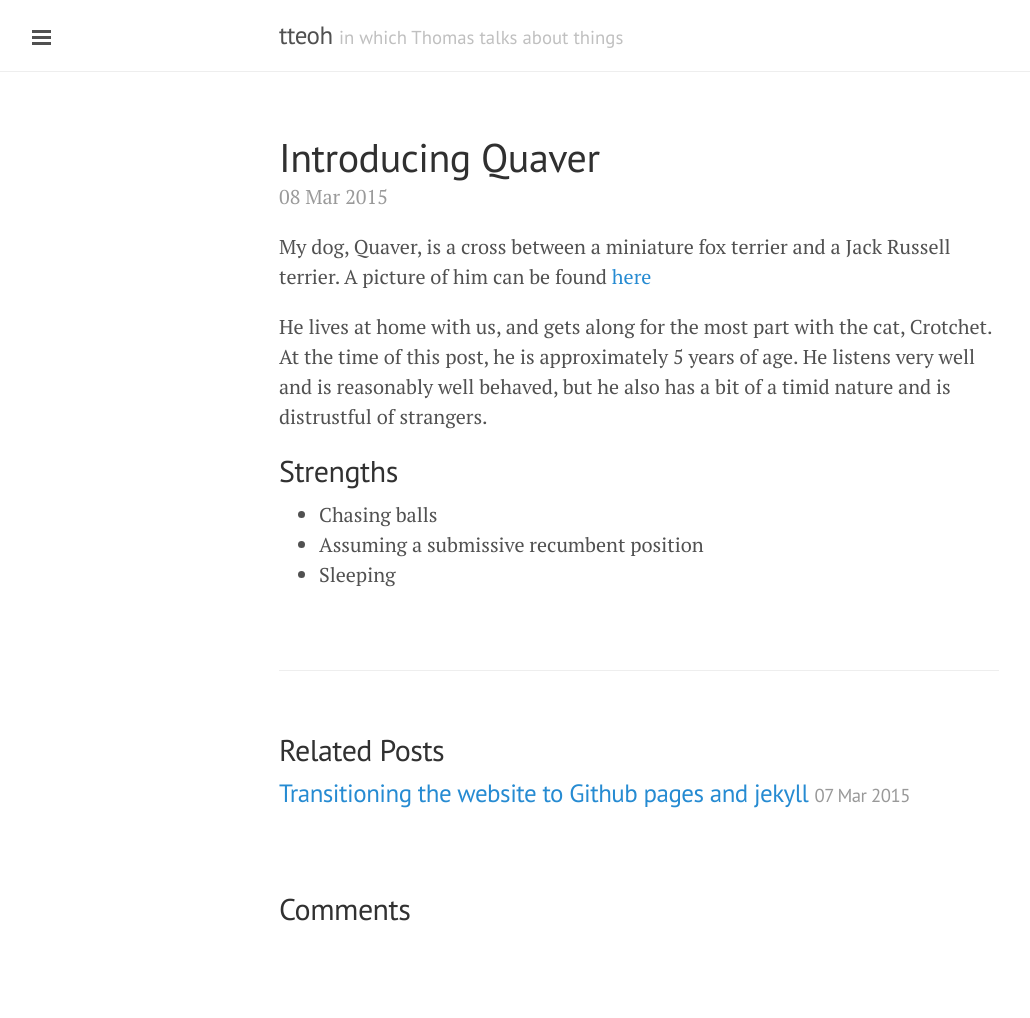
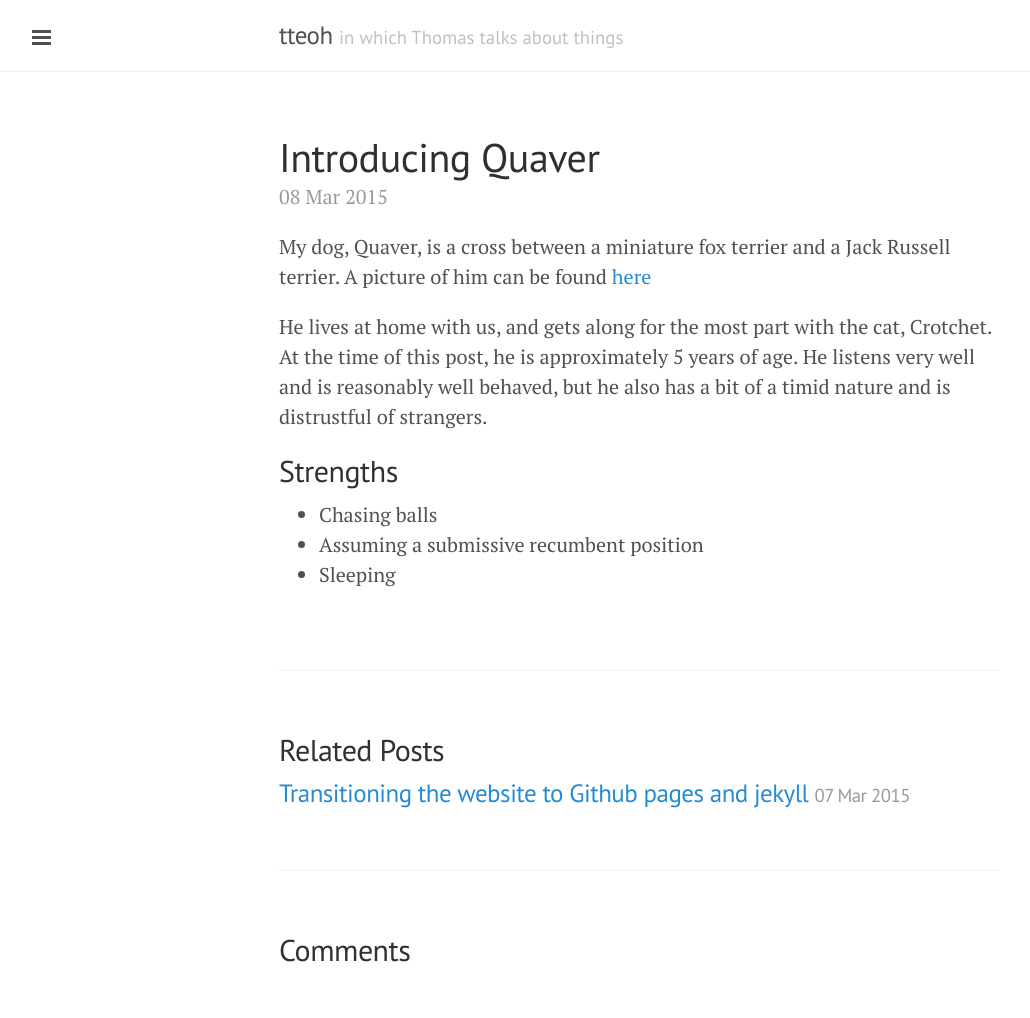
Before and after one commit to thomasteoh/thomasteoh.github.io, a Jekyll site: the page built from _posts/2015-03-08-introducing-quaver.md, in a window 1280 px wide. Shown: the whole page, without its empty margins (1-1031 px from the left). Built offline with Jekyll 4.4.1, drawn with Linux system fonts in a browser that asks for light colours; Markdown is read by kramdown in place of the engine named in the settings; comment, search, counter and statistics services are not loaded; before the commit the page ends 937 px from its top, so only the background shows below that.

Commit message:
trying to add comments header properly again...

```diff
--- a/_layouts/post.html
+++ b/_layouts/post.html
@@ -24,9 +24,9 @@
   </ul>
 </div>
 
-<div id="disqus_thread">
+<div class="related">
   <h2>Comments</h2>
-</div>
+<div id="disqus_thread"></div>
 <script type="text/javascript">
     /* * * CONFIGURATION VARIABLES * * */
     var disqus_shortname = 'tteoh';
@@ -38,4 +38,5 @@
         (document.getElementsByTagName('head')[0] || document.getElementsByTagName('body')[0]).appendChild(dsq);
     })();
 </script>
-<noscript>Please enable JavaScript to view the <a href="https://disqus.com/?ref_noscript" rel="nofollow">comments powered by Disqus.</a></noscript>
+  <noscript>Please enable JavaScript to view the <a href="https://disqus.com/?ref_noscript" rel="nofollow">comments powered by Disqus.</a></noscript>
+</div>
```
